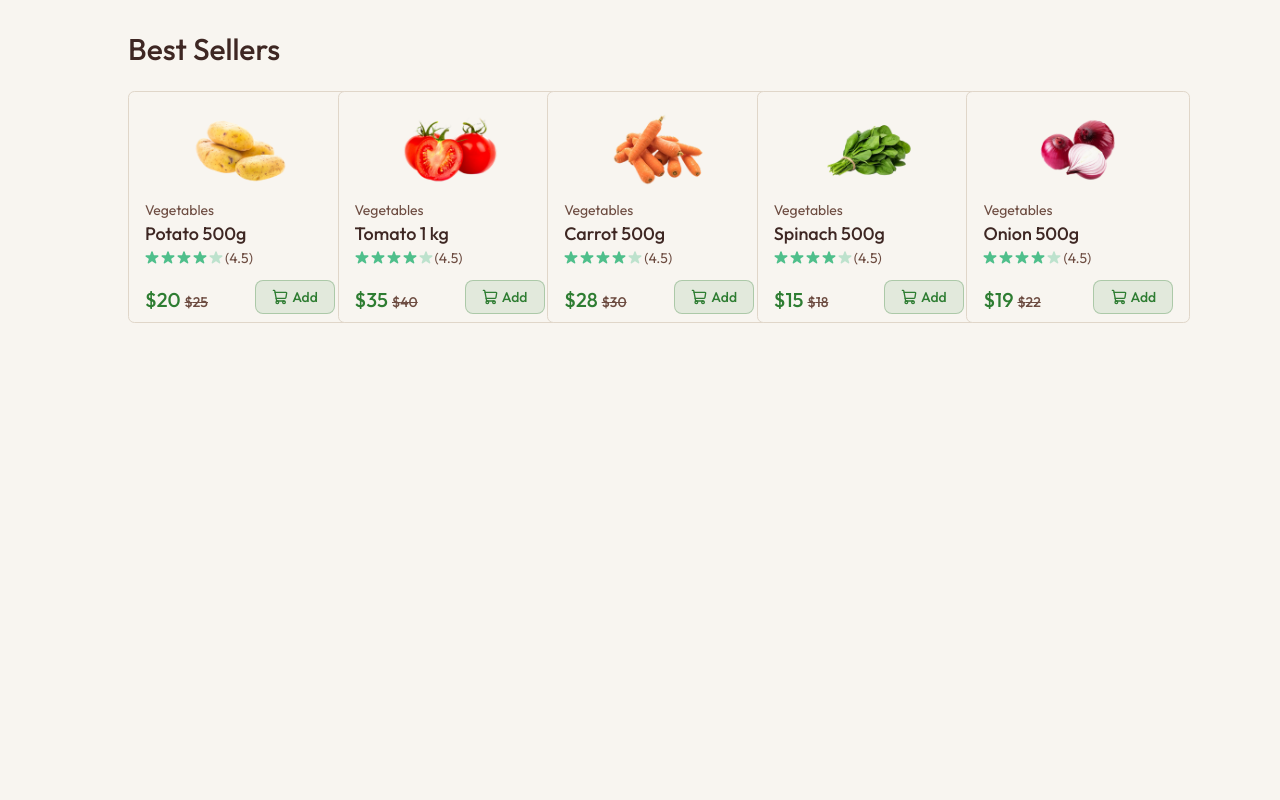
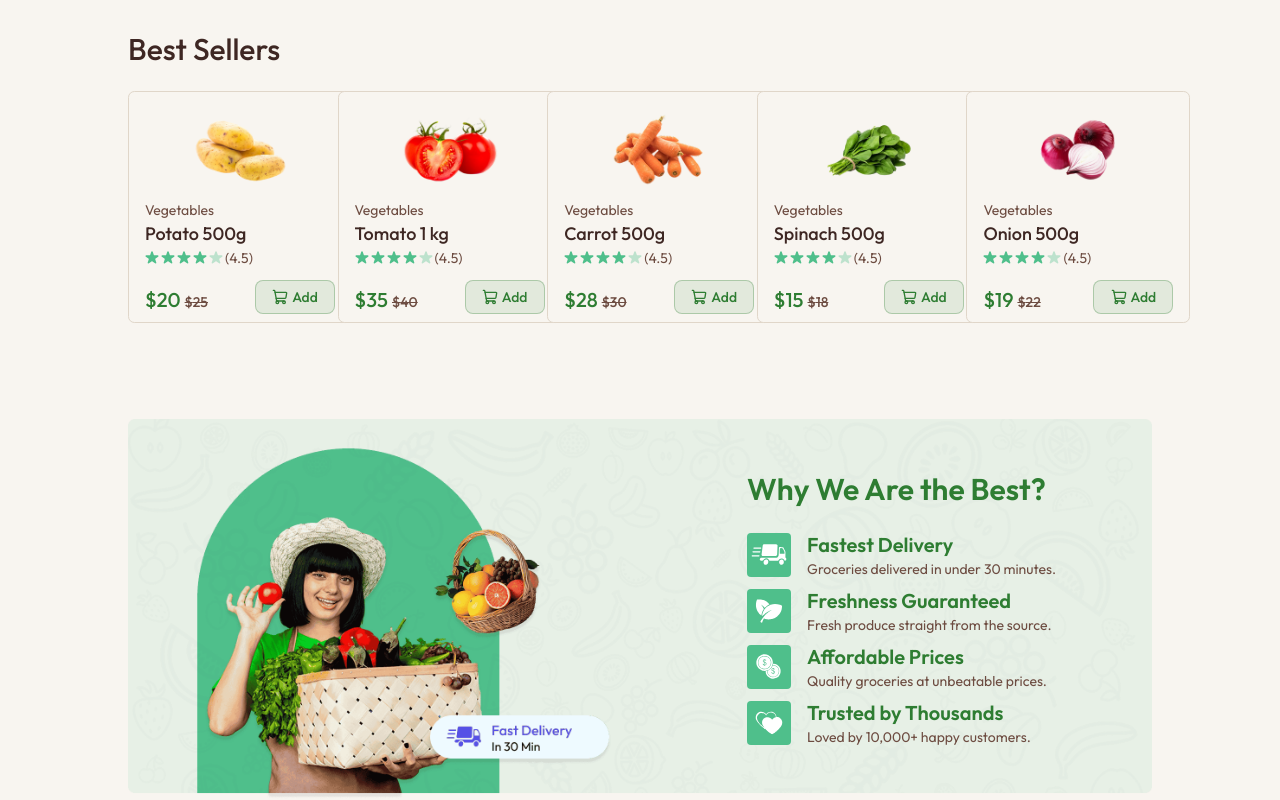
Before and after one commit to KhoaHo1207/e-commerce-greencart, a Next.js app in the folder client/: page / in a window 1280 px wide. Shown: the part 832-1632 px from the top of the page. Before the commit the page ends 1155 px from the top, so only its background shows below. Built offline with nearby package versions, Linux system fonts and the light colour scheme.

Commit message:
[client] feat: feature section in homepage

```diff
--- /dev/null
+++ b/client/app/(home)/_components/bottom-banner.tsx
@@ -0,0 +1,50 @@
+import { assets, features } from "@/constants/assets";
+import Image from "next/image";
+
+export default function BottomBanner() {
+  return (
+    <div className="relative mt-24">
+      <Image
+        src={assets.bottom_banner_image}
+        alt="Bottom Banner"
+        width={1000}
+        height={1000}
+        className="w-full hidden md:block"
+      />
+      <Image
+        src={assets.bottom_banner_image_sm}
+        alt="Bottom Banner"
+        width={1000}
+        height={1000}
+        className="w-full md:hidden block"
+      />
+
+      <div className="absolute inset-0 flex flex-col items-center md:items-end md:justify-center pt-16 md:pt-0 md:pr-24">
+        <div>
+          <h1 className="text-2xl md:text-3xl font-semibold text-primary mb-6">
+            Why We Are the Best?
+          </h1>
+          {features.map((feature) => (
+            <div key={feature.title} className="flex items-center gap-4 mt-2">
+              <Image
+                src={feature.icon}
+                alt={feature.title}
+                width={24}
+                height={24}
+                className="md:w-11 w-9"
+              />
+              <div>
+                <h3 className="text-lg font-semibold text-primary md:text-xl">
+                  {feature.title}
+                </h3>
+                <p className="text-xs text-muted-foreground md:text-sm">
+                  {feature.description}
+                </p>
+              </div>
+            </div>
+          ))}
+        </div>
+      </div>
+    </div>
+  );
+}
--- a/client/app/(home)/page.tsx
+++ b/client/app/(home)/page.tsx
@@ -1,4 +1,5 @@
 import BestSeller from "./_components/best-seller";
+import BottomBanner from "./_components/bottom-banner";
 import Categories from "./_components/categories";
 import Mainbanner from "./_components/main-banner";
 
@@ -8,6 +9,7 @@ export default function HomePage() {
       <Mainbanner />
       <Categories />
       <BestSeller />
+      <BottomBanner />
     </div>
   );
 }
```
